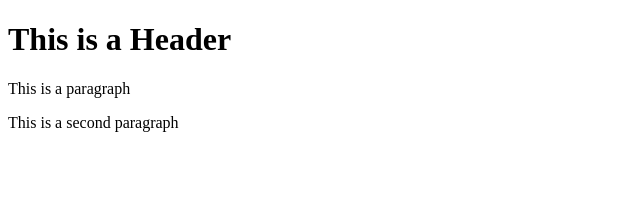
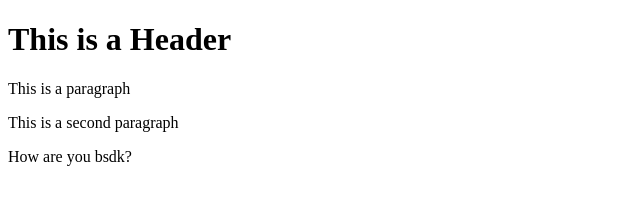
Before and after one commit to Ankita45678/GitTest, a website: page index.html in a window 1280 px wide. Shown: the whole page, without its empty margins (0-640 px from the left). Drawn offline with Linux system fonts and the light colour scheme.

Commit message:
Second commit

```diff
--- a/index.html
+++ b/index.html
@@ -6,5 +6,6 @@
         <h1>This is a Header</h1>
         <p>This is a paragraph</p>
         <p>This is a second paragraph</p>
+        <p>How are you bsdk? </P
     </body>
 </html>
```
Also changed, not shown: package.json (added, +24 -0 lines), 1 other file.
